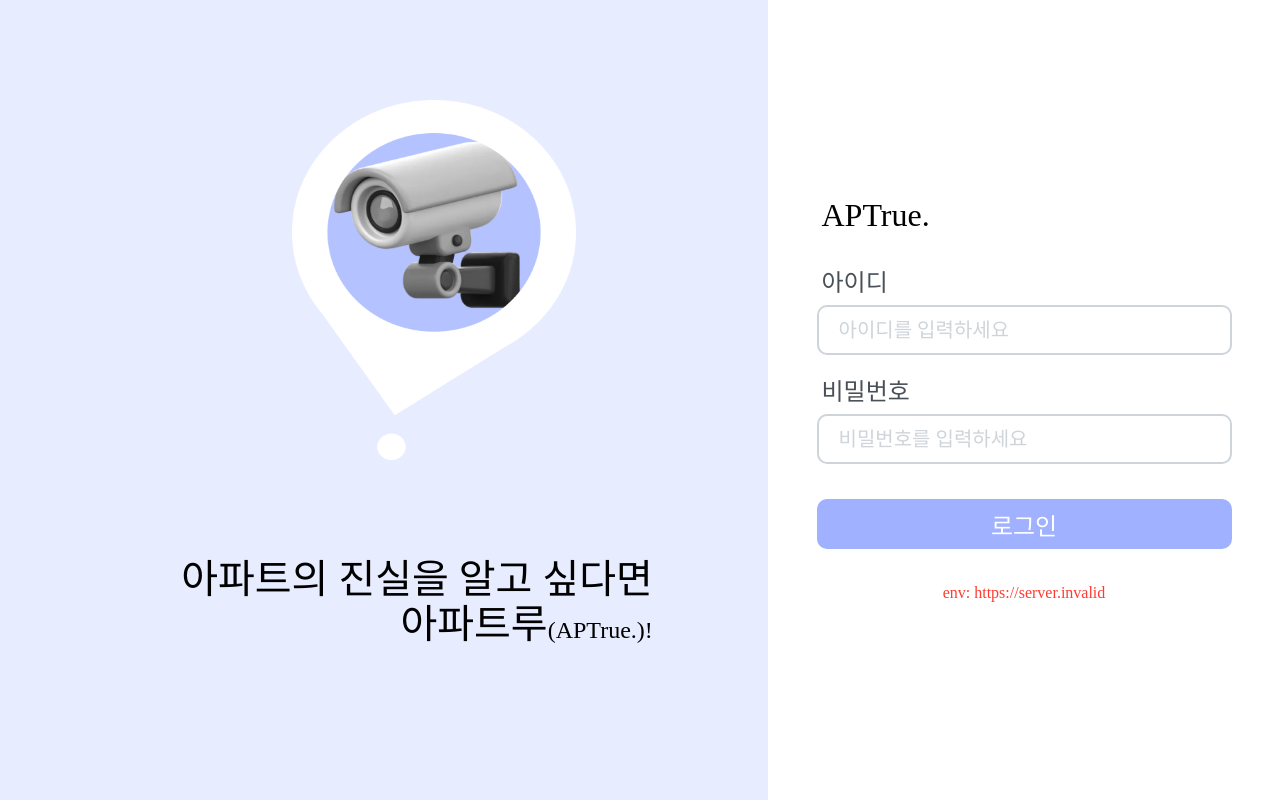
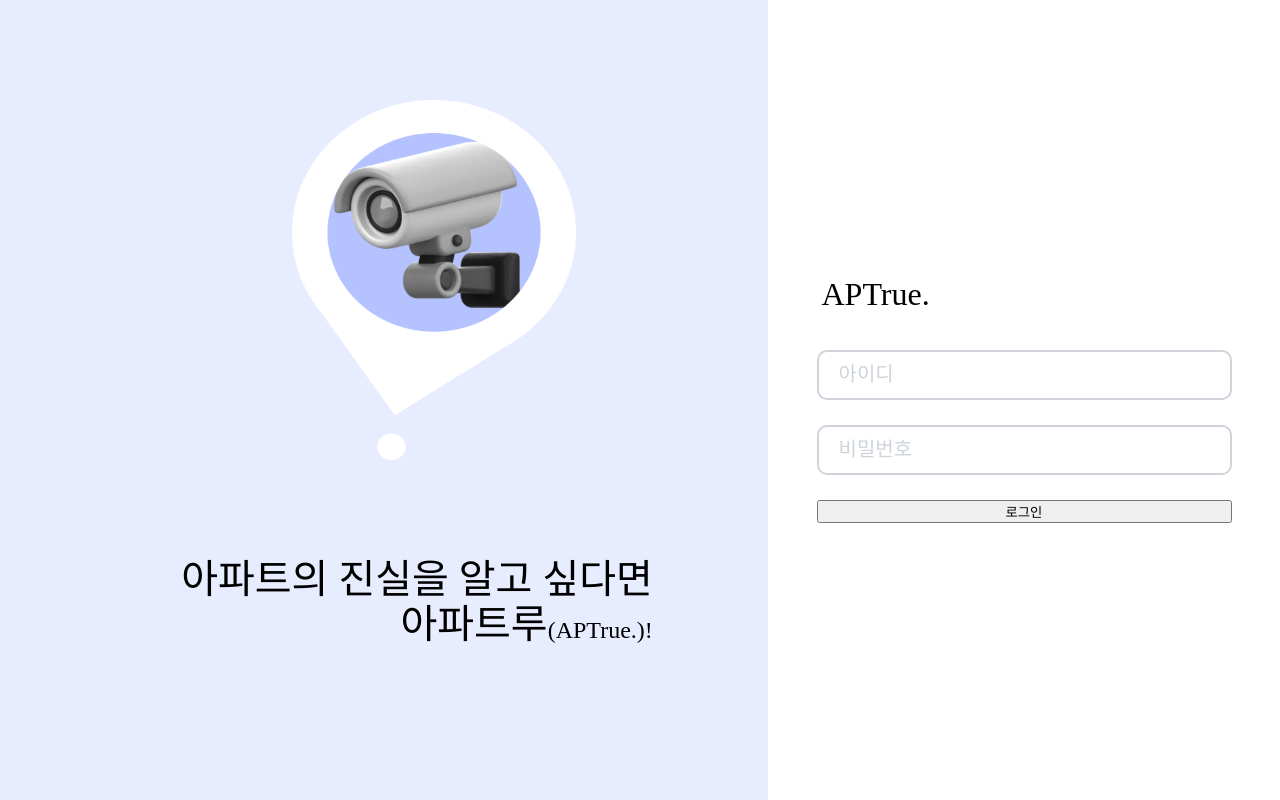
Before and after one commit to alsdk9349/project_Aptrue, a Next.js app in the folder frontend/aptrue/: page /login in a window 1280 px wide. Built offline with nearby package versions, Linux system fonts and the light colour scheme; no server answers; a web font is replaced by a local one.

Commit message:
[Feat] 로그인 임시 수정

```diff
--- a/frontend/aptrue/src/components/login/LoginForm.tsx
+++ b/frontend/aptrue/src/components/login/LoginForm.tsx
@@ -1,59 +1,118 @@
+// app/login/page.tsx
 'use client';
 
+import { useState } from 'react';
+import { useRouter } from 'next/navigation';
 import styles from './LoginForm.module.scss';
-import { signInWithCredentials } from '@/serverActions/auth'; // 실제 서버 액션 함수가 클라이언트에서 접근 가능해야 함
-import { useState } from 'react';
-import LoginButton from './LoginButton';
 
-export default function LoginForm() {
-    const [message, setMessage] = useState('');
+export default function LoginPage() {
+    const [username, setUsername] = useState('');
+    const [password, setPassword] = useState('');
+    const router = useRouter();
 
-    const handleSubmit = async (event: React.FormEvent<HTMLFormElement>) => {
-        event.preventDefault();
+    const handleLogin = async (e: React.FormEvent) => {
+        e.preventDefault();
 
-        // 폼 데이터 가져오기
-        const formData = new FormData(event.currentTarget);
-        const account = formData.get('account');
-        const password = formData.get('password');
-        console.log('formData', formData)
-        console.log(account, password)
+        const response = await fetch('https://ssafy-aptrue.co.kr/api/login', {
+            method: 'POST',
+            headers: {
+                'Content-Type': 'application/json'
+            },
+            body: JSON.stringify({ username, password }),
+            credentials: 'include' // 쿠키를 포함해 서버와 통신
+        });
 
-        try {
-            const response = await signInWithCredentials({ message: '' }, formData);
-            console.log('11111', response)
-            if (response && response.message) {
-                setMessage(response.message);
-            }
-        } catch (error) {
-            setMessage('로그인 실패');
+        const result = await response.json();
+        console.log('로그인----성공',result)
+
+        if (result.status === 200) {
+            // 로그인 성공 시 관리자 페이지로 이동
+            router.push('/');
+        } else {
+            alert(result.message); // 실패 메시지 표시
         }
     };
 
     return (
-        <form onSubmit={handleSubmit} className={styles.container}>
-            <div className={styles.label}>아이디</div>
+        <form onSubmit={handleLogin} className={styles.container}>
             <input
-                name='account'
                 type="text"
-                placeholder='아이디를 입력하세요'
+                placeholder="아이디"
+                value={username}
+                onChange={(e) => setUsername(e.target.value)}
+                required
             />
-
-            <div className={styles.label}>비밀번호</div>
             <input
-                name='password'
-                type='password'
-                placeholder='비밀번호를 입력하세요'
+                type="password"
+                placeholder="비밀번호"
+                value={password}
+                onChange={(e) => setPassword(e.target.value)}
+                required
             />
-            <LoginButton name='로그인' />
-
-            <div className={styles.error}>
-                {message}
-                <br />
-                env: {process.env.NEXTAUTH_URL}
-            </div>
+            <button type="submit">로그인</button>
         </form>
     );
 }
+
+
+
+
+// 'use client';
+
+// import styles from './LoginForm.module.scss';
+// import { signInWithCredentials } from '@/serverActions/auth'; // 실제 서버 액션 함수가 클라이언트에서 접근 가능해야 함
+// import { useState } from 'react';
+// import LoginButton from './LoginButton';
+
+// export default function LoginForm() {
+//     const [message, setMessage] = useState('');
+
+//     const handleSubmit = async (event: React.FormEvent<HTMLFormElement>) => {
+//         event.preventDefault();
+
+//         // 폼 데이터 가져오기
+//         const formData = new FormData(event.currentTarget);
+//         const account = formData.get('account');
+//         const password = formData.get('password');
+//         console.log('formData', formData)
+//         console.log(account, password)
+
+//         try {
+//             const response = await signInWithCredentials({ message: '' }, formData);
+//             console.log('11111', response)
+//             if (response && response.message) {
+//                 setMessage(response.message);
+//             }
+//         } catch (error) {
+//             setMessage('로그인 실패');
+//         }
+//     };
+
+//     return (
+//         <form onSubmit={handleSubmit} className={styles.container}>
+//             <div className={styles.label}>아이디</div>
+//             <input
+//                 name='account'
+//                 type="text"
+//                 placeholder='아이디를 입력하세요'
+//             />
+
+//             <div className={styles.label}>비밀번호</div>
+//             <input
+//                 name='password'
+//                 type='password'
+//                 placeholder='비밀번호를 입력하세요'
+//             />
+//             <LoginButton name='로그인' />
+
+//             <div className={styles.error}>
+//                 {message}
+//                 <br />
+//                 env: {process.env.NEXTAUTH_URL}
+//             </div>
+//         </form>
+//     );
+// }
 
 
 
```
